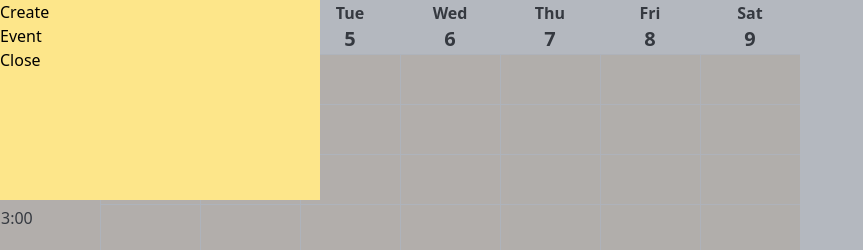
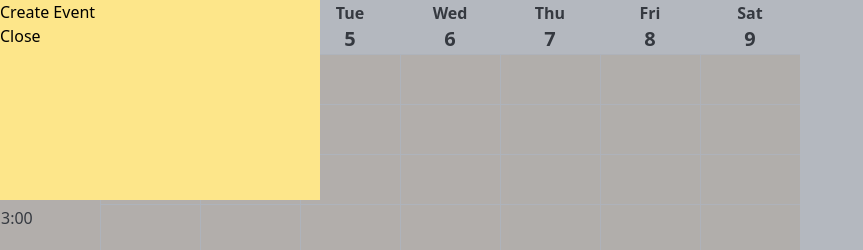
Before and after one commit to kirtimukh/nullcalendar, a React (Create React App) app: page / in a window 1280 px wide. Both pictures are taken after a click on the element 150 px from the left and 79 px from the top of the page. Shown: the top 250 px of the page, without its empty margins (0-863 px from the left). Built offline with nearby package versions, Linux system fonts and the light colour scheme.

Commit message:
debounced draggable when opening EventModal

```diff
--- a/src/components/Week.js
+++ b/src/components/Week.js
@@ -18,22 +18,30 @@
     setShowEventModal(true)
   }
 
-  const handleClickOnMangoByte = (e) => {
+  const hideEventModal = (e) => {
     setShowEventModal(false)
   }
+
+  let isDragging = false;
 
   return (
     <>
       <div className='week-background'>
         <div className='calendar-week-view'>
-          <Draggable bounds="parent">
+          <Draggable
+            bounds="parent"
+            onDrag={() => isDragging = true}
+            onStop={() => {
+              setTimeout(() => {
+                isDragging = false
+              }, 100)
+            }}
+          >
             <div className='table-container'>
               <table>
                 <thead>
                   <tr>
                     <th role="columnheader">
-                      {/* <h4></h4>
-                  <p className='text-xl'></p> */}
                     </th>
                     {weekDates.map(date => (
                       <th role="columnheader" key={date}>
@@ -49,7 +57,7 @@
                       <td className="align-top">{hour}:00</td>
                       {weekDates.map(date => (
                         <td className='border-t border-l border-gray-100 rounded-l-none' key={`${date}-${hour}-00-59`}
-                          onClick={displayEventModal}></td>
+                          onClick={(e) => { isDragging ? e.preventDefault() : displayEventModal() }}></td>
                       ))}
                     </tr>
                   ))}
@@ -58,19 +66,7 @@
             </div>
           </Draggable>
         </div>
-        {showEventModal &&
-          <div
-            className='mangobyte overlay bg-gray-500 bg-opacity-50'
-            onClick={(e) => { handleClickOnMangoByte(e) }}
-          >
-            <Draggable bounds="parent">
-              <div onClick={(e) => { e.stopPropagation() }} className='w-1/4 h-1/4 bg-amber-200 relative'>
-                <EventModal />
-              </div>
-            </Draggable>
-
-          </div>
-        }
+        {showEventModal && <EventModal hideModal={hideEventModal} />}
       </div>
     </>
   );
--- a/src/components/modals/createEventModal.js
+++ b/src/components/modals/createEventModal.js
@@ -2,10 +2,15 @@
 import Draggable from 'react-draggable';
 
 
-export default function EventModal() {
+export default function EventModal({ hideModal }) {
 
   return (
     <>
+      <div
+        className='mangobyte overlay bg-gray-500 bg-opacity-50'
+        onClick={hideModal}
+      >
+        <Draggable bounds="parent">
           <div onClick={(event) => { event.stopPropagation() }} className='w-1/4 h-1/4 bg-amber-200 relative'>
             <div className='w-full h-full'>
               <div className='mangoform'>
@@ -14,6 +19,8 @@
               </div>
             </div>
           </div>
+        </Draggable>
+      </div>
     </>
   );
 }
```
Lines whose indentation alone changed are shown as unchanged.
